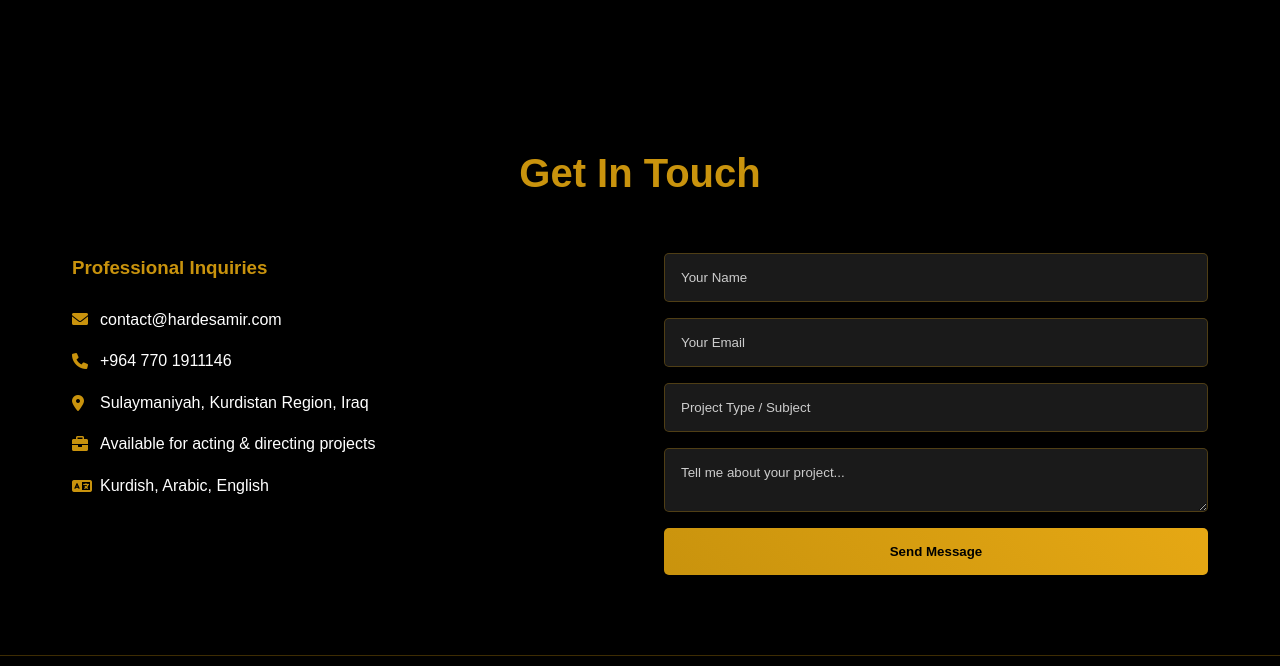
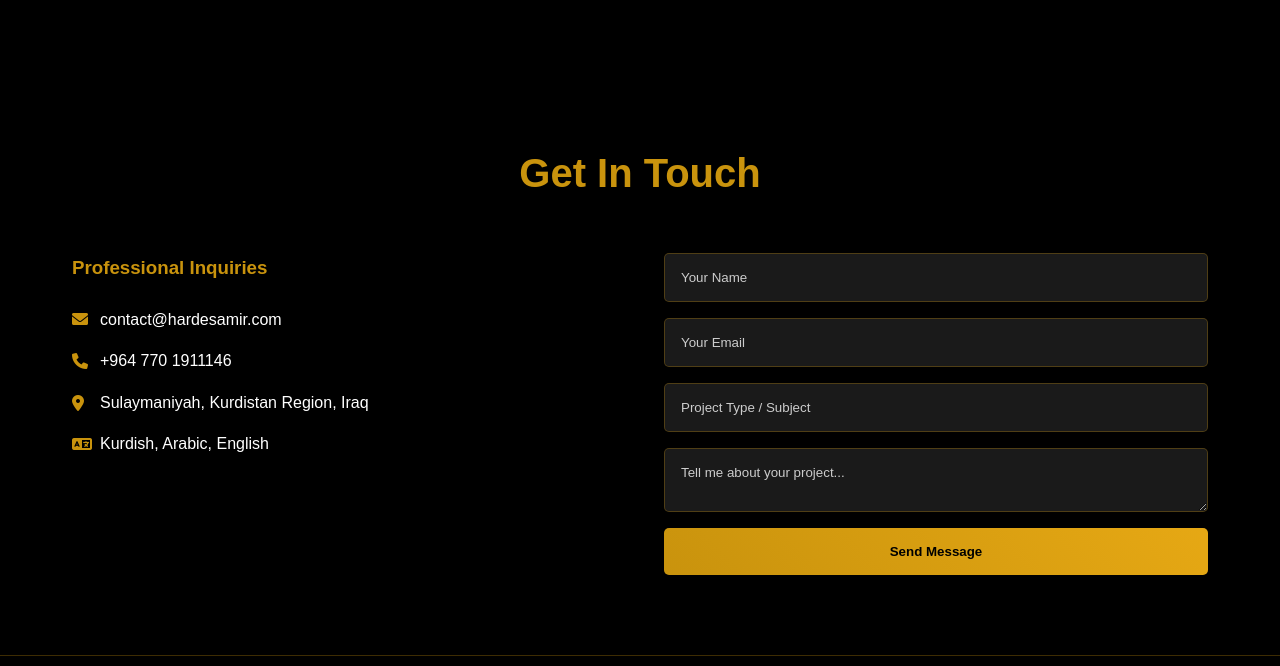
Before and after one commit to hardesamir/harde-website, an Eleventy site: page index.njk in a window 1280 px wide. Shown: the part 2979-3645 px from the top of the page. Built offline with nearby package versions, Linux system fonts and the light colour scheme; Eleventy itself is replaced by a stand-in of ours; files that its build step writes are made by us from their sources.

Commit message:
Remove 'Available for acting & directing projects' line from contact section

```diff
--- a/index.njk
+++ b/index.njk
@@ -122,7 +122,6 @@ title: "Harde Samir Murshid - Actor & Director"
             <p><i class="fas fa-envelope"></i> contact@hardesamir.com</p>
             <p><i class="fas fa-phone"></i> +964 770 1911146</p>
             <p><i class="fas fa-map-marker-alt"></i> Sulaymaniyah, Kurdistan Region, Iraq</p>
-            <p><i class="fas fa-briefcase"></i> Available for acting & directing projects</p>
             <p><i class="fas fa-language"></i> Kurdish, Arabic, English</p>
         </div>
         <form class="contact-form" action="mailto:contact@hardesamir.com" method="post" enctype="text/plain">
```
